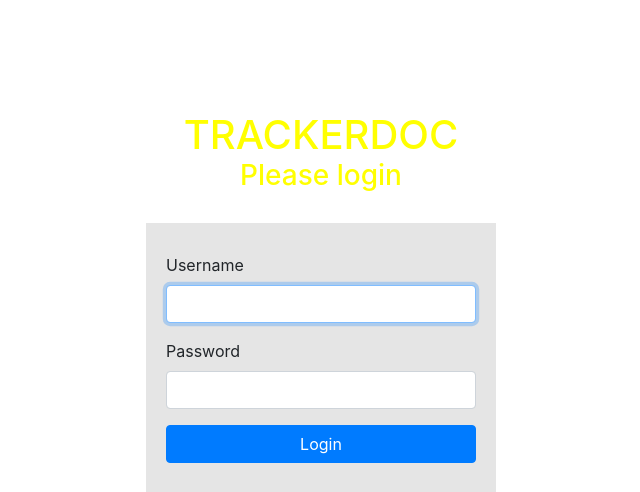
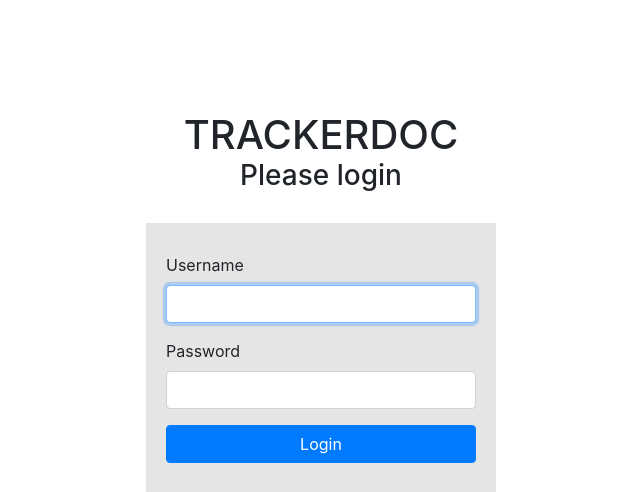
Before and after one commit to amirbujang/trackerdoc, a Django app: page /users/login/ in a window 1280 px wide. Shown: the top 492 px of the page, without its empty margins (319-959 px from the left). Run offline with Django 3.2, Linux system fonts and the light colour scheme; some libraries are stand-ins or nearby versions.

Commit message:
update login page

```diff
--- /dev/null
+++ b/trackerdoc/templates/header-login.html
@@ -0,0 +1,20 @@
+<!DOCTYPE html>
+{% load static %}
+<html lang="en" dir="ltr">
+  <head>
+    <meta charset="utf-8">
+    <meta name="viewport" content="width=device-width, initial-scale=0.85, shrink-to-fit=no">
+    <link rel="stylesheet" href="{% static "documents/bootstrap.min.css" %}">
+    <link rel="stylesheet" href="https://use.fontawesome.com/releases/v5.1.0/css/all.css" integrity="sha384-lKuwvrZot6UHsBSfcMvOkWwlCMgc0TaWr+30HWe3a4ltaBwTZhyTEggF5tJv8tbt" crossorigin="anonymous">
+    <link rel="stylesheet" href="{% static "documents/theme.css" %}">
+
+    <script src="https://code.jquery.com/jquery-3.3.1.min.js"></script>
+    <script src="https://cdnjs.cloudflare.com/ajax/libs/popper.js/1.14.3/umd/popper.min.js" integrity="sha384-ZMP7rVo3mIykV+2+9J3UJ46jBk0WLaUAdn689aCwoqbBJiSnjAK/l8WvCWPIPm49" crossorigin="anonymous"></script>
+    <script src="https://stackpath.bootstrapcdn.com/bootstrap/4.1.1/js/bootstrap.min.js" integrity="sha384-smHYKdLADwkXOn1EmN1qk/HfnUcbVRZyYmZ4qpPea6sjB/pTJ0euyQp0Mk8ck+5T" crossorigin="anonymous"></script>
+
+
+    <title>Trackerdoc</title>
+    <style>
+    </style>
+  </head>
+  <body>
--- a/trackerdoc/users/templates/registration/login.html
+++ b/trackerdoc/users/templates/registration/login.html
@@ -1,12 +1,12 @@
-{% include "header.html" %}
+{% include "header-login.html" %}
 {% load i18n %}
 {% load static %}
 
 <div class="container" style="height: 100vh;">
   <div class="row align-items-center h-100">
     <div class="col-md-4 mx-auto my-auto">
-      <h1 style="text-align: center; margin-bottom: 0; color: yellow;">TRACKERDOC</h1>
-      <h3 style="text-align: center; margin: 0 0 30px 0;color: yellow;">
+      <h1 style="text-align: center; margin-bottom: 0;">TRACKERDOC</h1>
+      <h3 style="text-align: center; margin: 0 0 30px 0;">
         {% trans "Please login" %}
       </h3>
 
```
